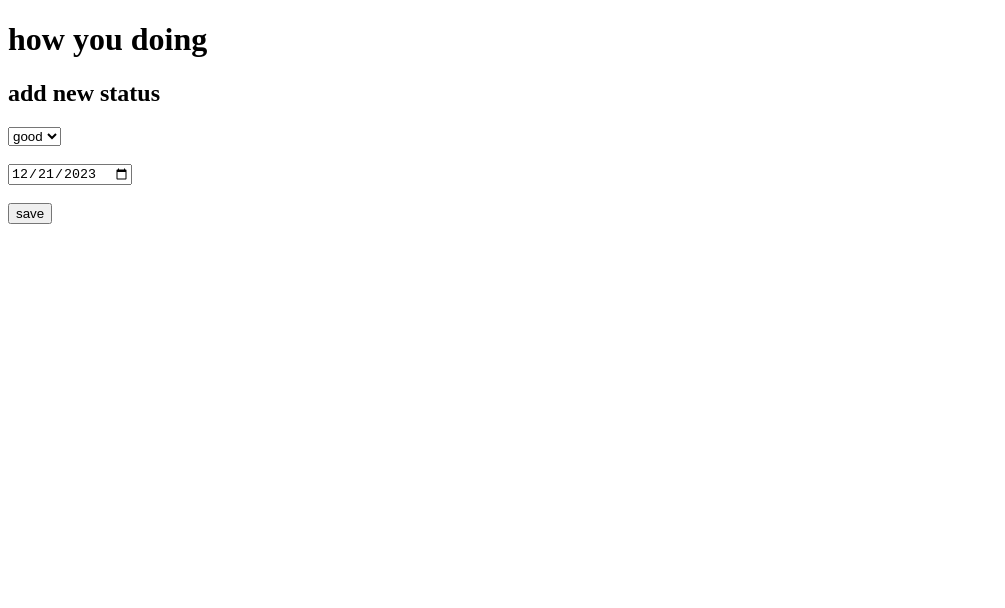
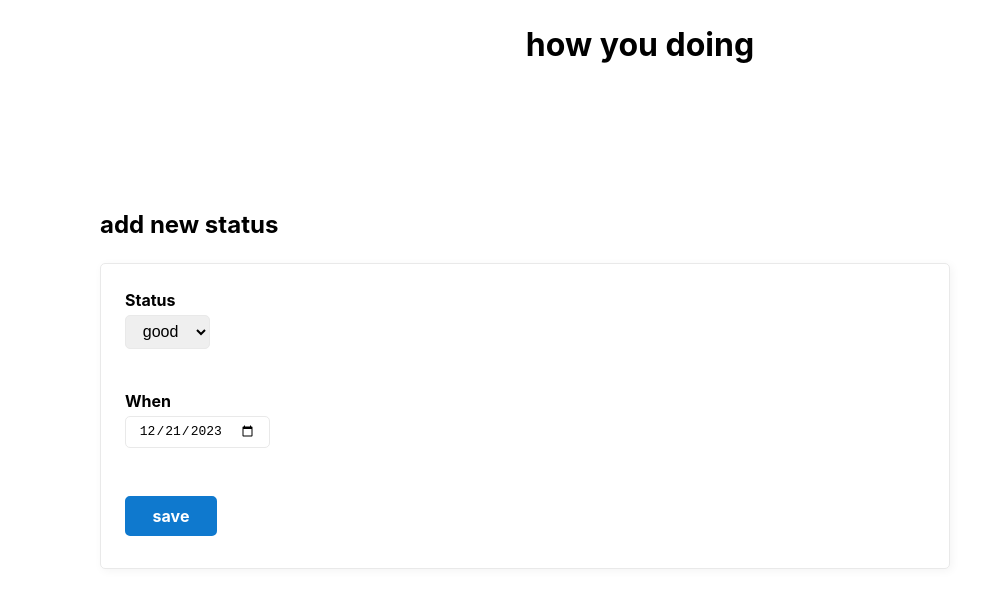
Before and after one commit to crashuniverse/howyoudoing, a SvelteKit app: page /new in a window 1280 px wide. Shown: the top 608 px of the page, without its empty margins (0-1005 px from the left). Built offline with nearby package versions, Linux system fonts and the light colour scheme.

Commit message:
Add loading states & add mvp.css library

```diff
--- a/src/app.html
+++ b/src/app.html
@@ -4,6 +4,8 @@
 		<meta charset="utf-8" />
 		<link rel="icon" href="%sveltekit.assets%/favicon.png" />
 		<meta name="viewport" content="width=device-width, initial-scale=1" />
+		<meta name="description" content="how you doing is a wellness tracking app">
+		<link rel="stylesheet" href="https://unpkg.com/mvp.css@1.14.0/mvp.css">
 		<title>how you doing</title>
 		%sveltekit.head%
 	</head>
--- a/src/routes/+page.svelte
+++ b/src/routes/+page.svelte
@@ -1,30 +1,61 @@
 <script>
   import { createClient } from '@supabase/supabase-js';
   import { onMount } from 'svelte';
+  import { goto } from '$app/navigation';
+
   const supabaseUrl = 'https://mpafrxyswyoyqactbzvv.supabase.co';
   const supabaseKey = 'eyJhbGciOiJIUzI1NiIsInR5cCI6IkpXVCJ9.eyJpc3MiOiJzdXBhYmFzZSIsInJlZiI6Im1wYWZyeHlzd3lveXFhY3RienZ2Iiwicm9sZSI6ImFub24iLCJpYXQiOjE3MDI4OTgwNjEsImV4cCI6MjAxODQ3NDA2MX0.zLUNSBrnRsWmAKCOvJo7mC_9viQ1N7Fn6qD2n9d7-5I';
   const supabase = createClient(supabaseUrl, supabaseKey);
+  let isLoggedIn = false;
+  let isLoading = true;
+  let user;
+  let statuses;
 
   async function getStatuses() {
-    let { data: statuses, error } = await supabase
+    const { data: statuses, error } = await supabase
       .from('statuses')
       .select('*')
       .order('when');
+    if (error) {
+      console.error(error?.message);
+    }
     return statuses;
   }
-
-  let user;
-  let statuses;
 
   onMount(async() => {
    statuses =  await getStatuses();
    const { data, error } = await supabase.auth.getUser();
+   if (!error) {
      user = data?.user;
+     isLoggedIn = true;
+     isLoading = false;
+   } else if (error) {
+    console.error(error?.message);
+    isLoggedIn = false;
+    setTimeout(() => {
+      goto('/login');
+    }, 2000);
+    isLoading = false;
+   }
   });
 </script>
 
+<body>
+  <header>
     <h1>how you doing</h1>
+    <nav>
+      <ul>
+        <li>
           <a href="/new">add new status</a>
+        </li>
+      </ul>
+    </nav>
+  </header>
+  <main>
+    {#if isLoading}
+      <div>Loading...</div>
+    {:else}
+      {#if isLoggedIn}
         <br /><br />
         {#if statuses}
           <div>
@@ -33,3 +64,19 @@
             {/each}
           </div>
         {/if}
+      {:else}
+        <div>User not logged in. Redirecting to <a href="/login">Login</a>.</div>
+      {/if}
+    {/if}
+  </main>
+</body>
+
+<style>
+  :root {
+    --color-link: #0f79ce;
+  }
+
+  nav {
+    margin-bottom: 0;
+  }
+</style>
--- a/src/routes/login/+page.svelte
+++ b/src/routes/login/+page.svelte
@@ -24,13 +24,19 @@
     isAuthenticated = data?.user?.role === 'authenticated';
     errorMessage = error?.message;
 
+    if (!error) {
       setTimeout(() => {
         goto('/');
       }, 1000);
     }
+  }
 </script>
 
+<body>
+  <header>
     <h1>how you doing</h1>
+  </header>
+  <main>
     <h2>login</h2>
     <div>
       {#if isAuthenticated === false}
@@ -39,16 +45,13 @@
             <div>Email</div>
             <input id="email" name="email" bind:value={email} />
           </label>
-      <br /><br />
           <label for="password">
             <div>Password</div>
             <input type="password" id="password" name="password" bind:value={password} />
           </label>
-      <br /><br />
           <div>
             <button on:click={login}>Login</button>
           </div>
-      <br /><br />
           {#if isLoading}
           <div>Logging in user ...</div>
           {/if}
@@ -60,9 +63,19 @@
         <div>Logged in. Redirecting to statuses.</div>
       {/if}
     </div>
+  </main>
+</body>
 
 <style>
+  :root {
+    --color-link: #0f79ce;
+  }
+
   .error {
     color: #c0392b;
   }
+
+  button {
+    padding: 0.4rem 1.6rem;
+  }
 </style>
--- a/src/routes/new/+page.svelte
+++ b/src/routes/new/+page.svelte
@@ -1,10 +1,13 @@
 <script>
   import { createClient } from '@supabase/supabase-js';
+  import { goto } from '$app/navigation';
+
   const supabaseUrl = 'https://mpafrxyswyoyqactbzvv.supabase.co';
   const supabaseKey = 'eyJhbGciOiJIUzI1NiIsInR5cCI6IkpXVCJ9.eyJpc3MiOiJzdXBhYmFzZSIsInJlZiI6Im1wYWZyeHlzd3lveXFhY3RienZ2Iiwicm9sZSI6ImFub24iLCJpYXQiOjE3MDI4OTgwNjEsImV4cCI6MjAxODQ3NDA2MX0.zLUNSBrnRsWmAKCOvJo7mC_9viQ1N7Fn6qD2n9d7-5I';
   const supabase = createClient(supabaseUrl, supabaseKey);
 
   async function saveStatus(status, when) {
+    isLoading = true;
     const { data: dataUser, error: errorUser } = await supabase.auth.getUser();
     let { data, error } = await supabase
       .from('statuses')
@@ -13,6 +16,13 @@
         when,
         user_id: dataUser?.user?.id,
       });
+    isLoading = false;
+    if (!error) {
+      isCreated = true;
+      setTimeout(() => {
+        goto('/');
+      }, 2000);
+    }
     return data;
   }
 
@@ -20,6 +30,8 @@
   const date = new Date();
   const todayInString = '' + date.getFullYear() + '-' + (date.getMonth() + 1) + '-' + date.getDate();
   let when = todayInString;
+  let isLoading;
+  let isCreated;
 
   function handleSelectStatus(event) {
     status = event.target.value;
@@ -34,27 +46,46 @@
   }
 </script>
 
+<body>
+  <header>
     <h1>how you doing</h1>
+  </header>
+  <main>
     <h2>add new status</h2>
     <form>
       <div>
-    <label for="status">
-      <select value={status} on:change={handleSelectStatus}>
+        <label for="status">Status</label>
+        <select id="status" value={status} on:change={handleSelectStatus}>
           <option value="great">great</option>
           <option value="good">good</option>
           <option value="ok">ok</option>
           <option value="bad">bad</option>
         </select>
-    </label>
       </div>
       <br />
       <div>
-    <label for="when">
-      <input type="date" value={when} on:change={handleSelectDate} />
-    </label>
+        <label for="when">When</label>
+        <input id="when" type="date" value={when} on:change={handleSelectDate} />
       </div>
       <br />
       <div>
         <button on:click={handleClick}>save</button>
       </div>
+
     </form>
+    {#if isCreated}
+      <br /><br />
+      <div>Status created. Redirecting to <a href="/">Statuses</a>.</div>
+    {/if}
+  </main>
+</body>
+
+<style>
+  :root {
+    --color-link: #0f79ce;
+  }
+
+  button {
+    padding: 0.4rem 1.6rem;
+  }
+</style>
--- a/src/routes/signup/+page.svelte
+++ b/src/routes/signup/+page.svelte
@@ -1,5 +1,6 @@
 <script>
   import { createClient } from '@supabase/supabase-js';
+
   const supabaseUrl = 'https://mpafrxyswyoyqactbzvv.supabase.co';
   const supabaseKey = 'eyJhbGciOiJIUzI1NiIsInR5cCI6IkpXVCJ9.eyJpc3MiOiJzdXBhYmFzZSIsInJlZiI6Im1wYWZyeHlzd3lveXFhY3RienZ2Iiwicm9sZSI6ImFub24iLCJpYXQiOjE3MDI4OTgwNjEsImV4cCI6MjAxODQ3NDA2MX0.zLUNSBrnRsWmAKCOvJo7mC_9viQ1N7Fn6qD2n9d7-5I';
   const supabase = createClient(supabaseUrl, supabaseKey);
@@ -24,8 +25,12 @@
   }
 </script>
 
+<body>
+  <header>
     <h1>how you doing</h1>
-<h2>signup</h2>
+  </header>
+  <main>
+    <h2>Signup</h2>
     <div>
       {#if isAuthenticated === false}
         <form>
@@ -33,16 +38,13 @@
             <div>Email</div>
             <input id="email" name="email" bind:value={email} />
           </label>
-      <br /><br />
           <label for="password">
             <div>Password</div>
             <input type="password" id="password" name="password" bind:value={password} />
           </label>
-      <br /><br />
           <div>
             <button on:click={signup}>Signup</button>
           </div>
-      <br /><br />
           {#if isLoading}
           <div>Creating user ...</div>
           {/if}
@@ -57,9 +59,20 @@
         </div>
       {/if}
     </div>
+  </main>
+</body>
+
 
 <style>
+  :root {
+    --color-link: #0f79ce;
+  }
+
   .error {
     color: #c0392b;
   }
+
+  button {
+    padding: 0.4rem 1.6rem;
+  }
 </style>
```
Lines whose indentation alone changed are shown as unchanged.
